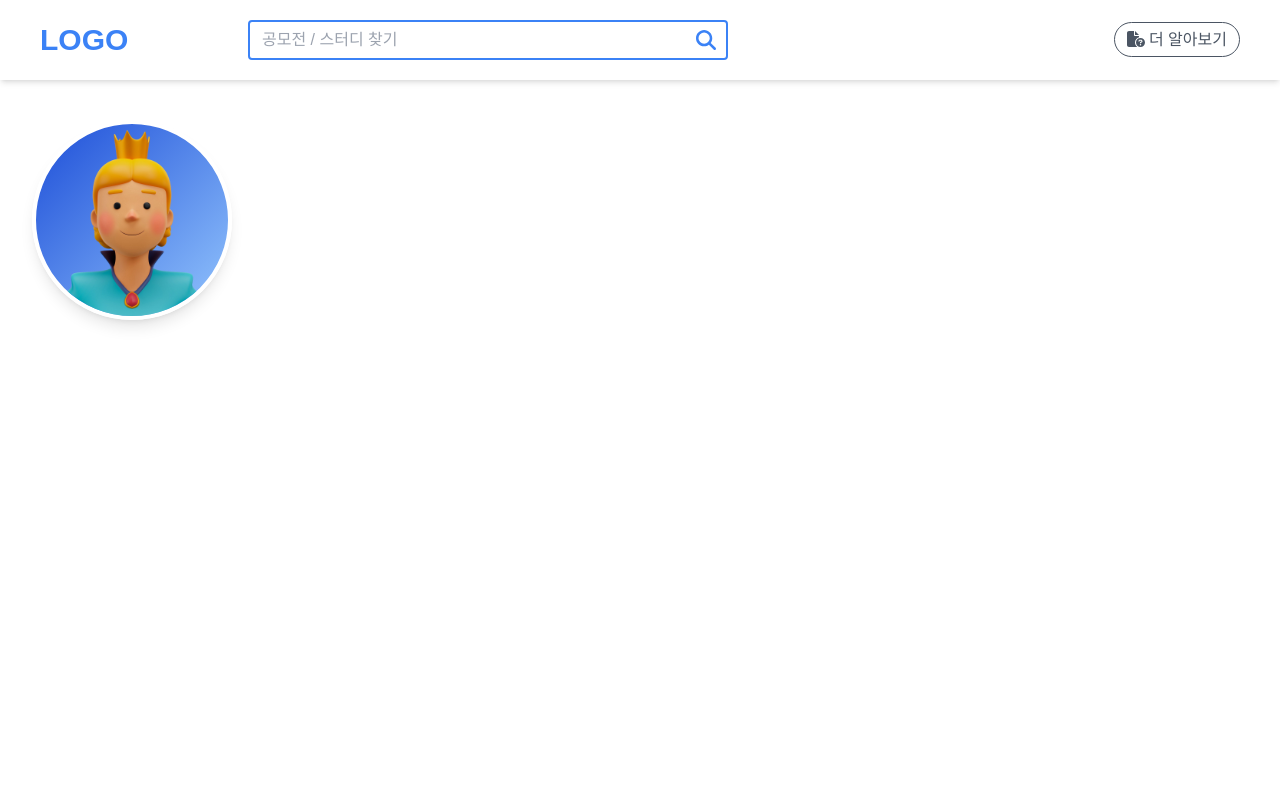
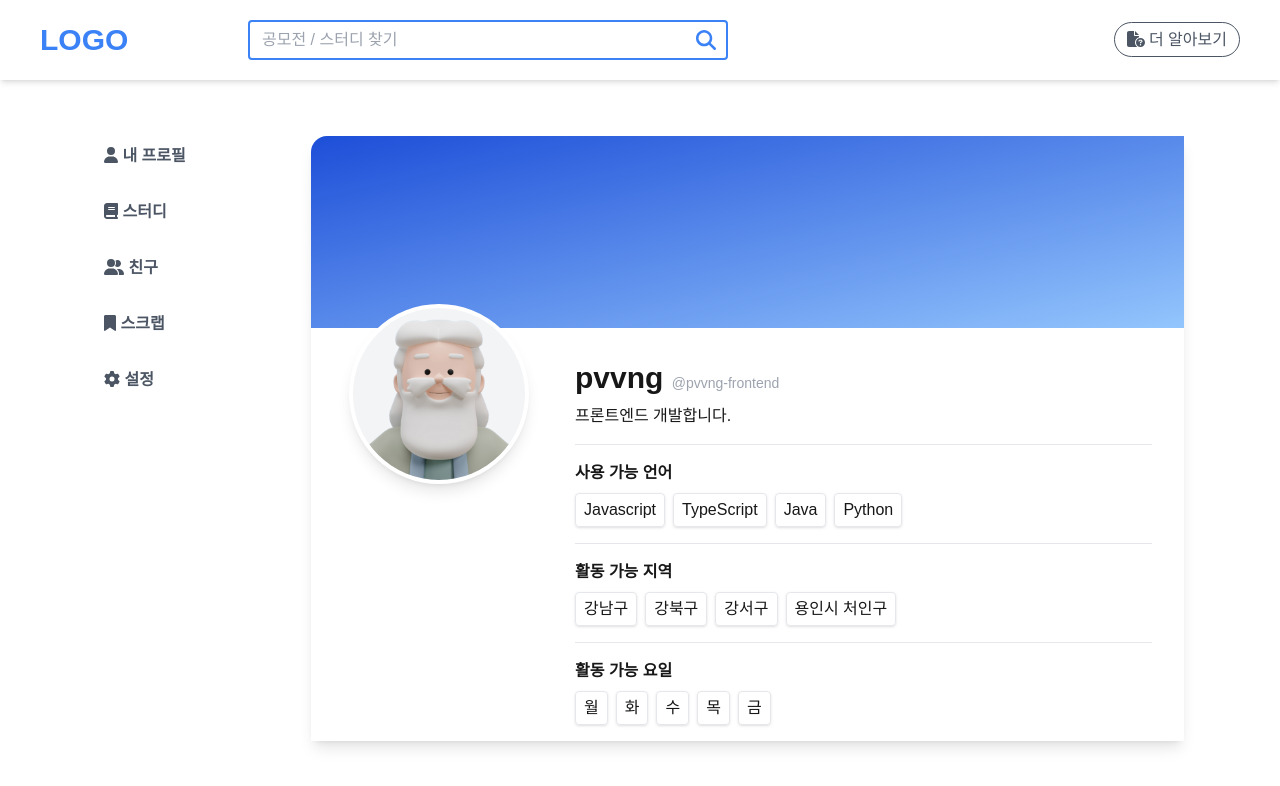
Before and after one commit to pvvng/ai-makers-fe, a Next.js app: page /my-page in a window 1280 px wide. Shown: the top 786 px of the page. Built offline with nearby package versions, Linux system fonts and the light colour scheme; no server answers.

Commit message:
feat : mypage user info 디자인

```diff
--- /dev/null
+++ b/app/my-page/components/SideBar.tsx
@@ -0,0 +1,37 @@
+import {
+  faBook,
+  faBookmark,
+  faGear,
+  faUser,
+  faUserGroup,
+} from "@fortawesome/free-solid-svg-icons";
+import { FontAwesomeIcon } from "@fortawesome/react-fontawesome";
+
+const sideBarItems = [
+  { icon: faUser, label: "내 프로필" },
+  { icon: faBook, label: "스터디" },
+  { icon: faUserGroup, label: "친구" },
+  { icon: faBookmark, label: "스크랩" },
+  { icon: faGear, label: "설정" },
+];
+
+export default function SideBar() {
+  return (
+    <div className="w-1/6 sticky top-14">
+      <ul className="w-full flex flex-col gap-4 justify-center items-center cursor-pointer">
+        <SideBarItemsMap />
+      </ul>
+    </div>
+  );
+}
+
+function SideBarItemsMap() {
+  return sideBarItems.map((item) => (
+    <li
+      key={item.label}
+      className="w-full p-2 text-gray-600 rounded font-bold hover:bg-gray-200"
+    >
+      <FontAwesomeIcon icon={item.icon} /> {item.label}
+    </li>
+  ));
+}
--- /dev/null
+++ b/app/my-page/components/UserProfile.tsx
@@ -0,0 +1,18 @@
+import Image from "next/image";
+
+export default function UserProfile({ profile }: { profile: string }) {
+  return (
+    <div className="w-1/4">
+      <div className="relative rounded-full overflow-hidden w-[180px] h-[180px] border-4 bg-gray-100 border-white shadow-lg -mt-10 mx-auto">
+        <Image
+          src={`/user/${profile}.webp`}
+          alt={profile}
+          sizes="200px"
+          className="object-contain"
+          fill
+          priority
+        />
+      </div>
+    </div>
+  );
+}
--- /dev/null
+++ b/app/my-page/components/content/ContentContainer.tsx
@@ -0,0 +1,21 @@
+// components
+import UserInfo from "./UserInfo";
+import ContentSkeleton from "../skeleton/ContentSkeleton";
+// react
+import { Suspense } from "react";
+
+export default function ContentContainer() {
+
+  return (
+    <div className="w-5/6 rounded-tl-2xl shadow-lg overflow-hidden">
+      <BackgroundBox />
+      <Suspense fallback={<ContentSkeleton />}>
+        <UserInfo />
+      </Suspense>
+    </div>
+  );
+}
+
+function BackgroundBox() {
+  return <div className="w-full blue-gradient-tl h-48" />;
+}
--- /dev/null
+++ b/app/my-page/components/content/UserInfo.tsx
@@ -0,0 +1,94 @@
+// component
+import UserProfile from "../UserProfile";
+// fetch func
+import fetchUserData from "@/util/function/fetch/fetchUserData";
+// constant
+import {
+  AVAILABLE_DAY_LABEL,
+  AVAILABLE_LANGUAGE_LABEL,
+  AVAILABLE_LOCATION_LABEL,
+} from "@/constants/validation/selectValueLabel";
+
+export default async function UserInfo() {
+  const userdata = await fetchUserData();
+
+  const nameExplainProps = {
+    name: userdata.name,
+    userKey: userdata.userKey,
+    explain: userdata.explain,
+  };
+
+  const userInfoBadgeProps = {
+    language: userdata.language,
+    location: userdata.location,
+    day: userdata.day,
+  };
+
+  return (
+    <div className="p-4 px-8 flex gap-10">
+      <UserProfile profile={userdata.profile} />
+      <div className="w-3/4">
+        <UserNameExplainContent {...nameExplainProps} />
+        <UserInfoBadge {...userInfoBadgeProps} />
+      </div>
+    </div>
+  );
+}
+
+function UserNameExplainContent({
+  name,
+  userKey,
+  explain,
+}: {
+  name: string;
+  userKey: string;
+  explain: string;
+}) {
+  return (
+    <div className="mt-4">
+      <p className="text-3xl font-extrabold">
+        {name}{" "}
+        <span className="text-sm text-gray-400 font-normal">{userKey}</span>
+      </p>
+      <p className="mt-2 truncate">{explain}</p>
+    </div>
+  );
+}
+
+function UserInfoBadge({
+  language,
+  location,
+  day,
+}: {
+  language: string[];
+  location: string[];
+  day: string[];
+}) {
+  const badgeDataArray = [
+    { label: AVAILABLE_LANGUAGE_LABEL, data: language },
+    { label: AVAILABLE_LOCATION_LABEL, data: location },
+    { label: AVAILABLE_DAY_LABEL, data: day },
+  ];
+
+  return badgeDataArray.map((badgeData) => (
+    <div key={badgeData.label} className="mt-4">
+      <hr />
+      <p className="mt-4 mb-2 font-semibold">{badgeData.label}</p>
+      <BadgeContainer badgeValue={badgeData.data} />
+    </div>
+  ));
+}
+
+function BadgeContainer({ badgeValue }: { badgeValue: string[] }) {
+  return (
+    <div className="flex flex-wrap gap-2 justify-start items-center">
+      {badgeValue.map((data) => (
+        <Badge key={data} badgeData={data} />
+      ))}
+    </div>
+  );
+}
+
+function Badge({ badgeData }: { badgeData: string }) {
+  return <span className="p-1 px-2 rounded border shadow">{badgeData}</span>;
+}
--- /dev/null
+++ b/app/my-page/components/skeleton/ContentSkeleton.tsx
@@ -0,0 +1,74 @@
+import {
+  AVAILABLE_DAY_LABEL,
+  AVAILABLE_LANGUAGE_LABEL,
+  AVAILABLE_LOCATION_LABEL,
+} from "@/constants/validation/selectValueLabel";
+
+export default function ContentSkeleton() {
+  return (
+    <div className="p-4 px-8 flex gap-10">
+      <SkeltonUserImage />
+      <div className="w-3/4">
+        <SkeletonUserNameExplainInfo />
+        <SkeletonUserInfoBadge />
+      </div>
+    </div>
+  );
+}
+
+function SkeltonUserImage() {
+  return (
+    <div className="w-1/4">
+      <div className="relative rounded-full overflow-hidden w-[180px] h-[180px] border-4 bg-gray-200 border-white shadow-lg -mt-10 mx-auto" />
+    </div>
+  );
+}
+
+function SkeletonUserNameExplainInfo() {
+  return (
+    <div className="mt-4">
+      <div className="rounded w-[200px] h-[36px] bg-gray-200 animate-pulse" />
+      <div className="rounded w-[360px] h-[24px] bg-gray-200 animate-pulse mt-2" />
+    </div>
+  );
+}
+
+function SkeletonUserInfoBadge() {
+  const badgeLabelArray = [
+    AVAILABLE_LANGUAGE_LABEL,
+    AVAILABLE_LOCATION_LABEL,
+    AVAILABLE_DAY_LABEL,
+  ];
+
+  return (
+    <div className="mt-4">
+      <hr />
+      {badgeLabelArray.map((label) => (
+        <BadgeContainer key={label} data={label} />
+      ))}
+    </div>
+  );
+}
+
+function BadgeContainer({ data }: { data: string }) {
+  const badgeArray = Array.from({ length: 5 }).map(
+    (_, i) => (i + 1) * 12345678
+  );
+
+  return (
+    <>
+      <p className="mt-4 mb-2 font-semibold">{data}</p>
+      <div className="flex flex-wrap gap-2 justify-start items-center">
+        {badgeArray.map((v) => (
+          <SkeletonBadge key={v} />
+        ))}
+      </div>
+    </>
+  );
+}
+
+function SkeletonBadge() {
+  return (
+    <div className="rounded w-[70px] h-[34px] bg-gray-200 animate-pulse" />
+  );
+}
--- a/app/my-page/page.tsx
+++ b/app/my-page/page.tsx
@@ -1,5 +1,8 @@
+// component
+import SideBar from "./components/SideBar";
+import ContentContainer from "./components/content/ContentContainer";
+// type
 import { Metadata } from "next";
-import Image from "next/image";
 
 export const metadata: Metadata = {
   title: "마이페이지",
@@ -7,23 +10,11 @@ export const metadata: Metadata = {
 
 export default function Contest() {
   return (
-    <div className="w-full p-4 pt-10 pb-5 px-8">
-      <UserProfile />
+    <div className="w-full p-4 pt-14 pb-10 px-24">
+      <div className="flex justify-center items-start gap-10">
+        <SideBar />
+        <ContentContainer />
+      </div>
     </div>
   );
 }
-
-function UserProfile() {
-  return (
-    <div className="relative rounded-full overflow-hidden w-[200px] h-[200px] border-4 border-white shadow-lg blue-gradient-tl">
-      <Image
-        src="/user/user-queen.webp"
-        alt="user-image"
-        sizes="200px"
-        className="object-contain"
-        fill
-        priority
-      />
-    </div>
-  );
-}
--- /dev/null
+++ b/mock-up/userData.ts
@@ -0,0 +1,9 @@
+export const userdata = {
+  userKey: "@pvvng-frontend",
+  name: "pvvng",
+  explain: "프론트엔드 개발합니다.",
+  profile : "user-old",
+  language: ["Javascript", "TypeScript", "Java", "Python"],
+  day: ["월", "화", "수", "목", "금"],
+  location: ["강남구", "강북구", "강서구", "용인시 처인구"],
+};
--- /dev/null
+++ b/pages/api/user.ts
@@ -0,0 +1,11 @@
+import { userdata } from "@/mock-up/userData";
+import { NextApiRequest, NextApiResponse } from "next";
+
+export default async function handler(
+  req: NextApiRequest,
+  res: NextApiResponse
+) {
+  await new Promise((res) => setTimeout(res, 3000));
+
+  return res.status(200).json(userdata);
+}
--- /dev/null
+++ b/types/userdata.ts
@@ -0,0 +1,9 @@
+export interface UserData {
+  userKey: string;
+  name: string;
+  explain: string;
+  profile: string;
+  language: string[];
+  day: string[];
+  location: string[];
+}
--- /dev/null
+++ b/util/function/fetch/fetchUserData.ts
@@ -0,0 +1,28 @@
+import { UserData } from "@/types/userdata";
+
+export default async function fetchUserData() {
+  try {
+    const userdataResponse = await fetch(
+      `${process.env.NEXTAUTH_URL}/api/user`,
+      {
+        method: "GET",
+        headers: {
+          "Content-Type": "application/json",
+        },
+        // cache: "force-cache",
+      }
+    );
+
+    if (!userdataResponse.ok) {
+      throw new Error("데이터 확인 실패요");
+    }
+
+    const userdata: UserData = await userdataResponse.json();
+
+    return userdata;
+  } catch (error: any) {
+    console.log(error);
+
+    throw new Error(error);
+  }
+}
```
